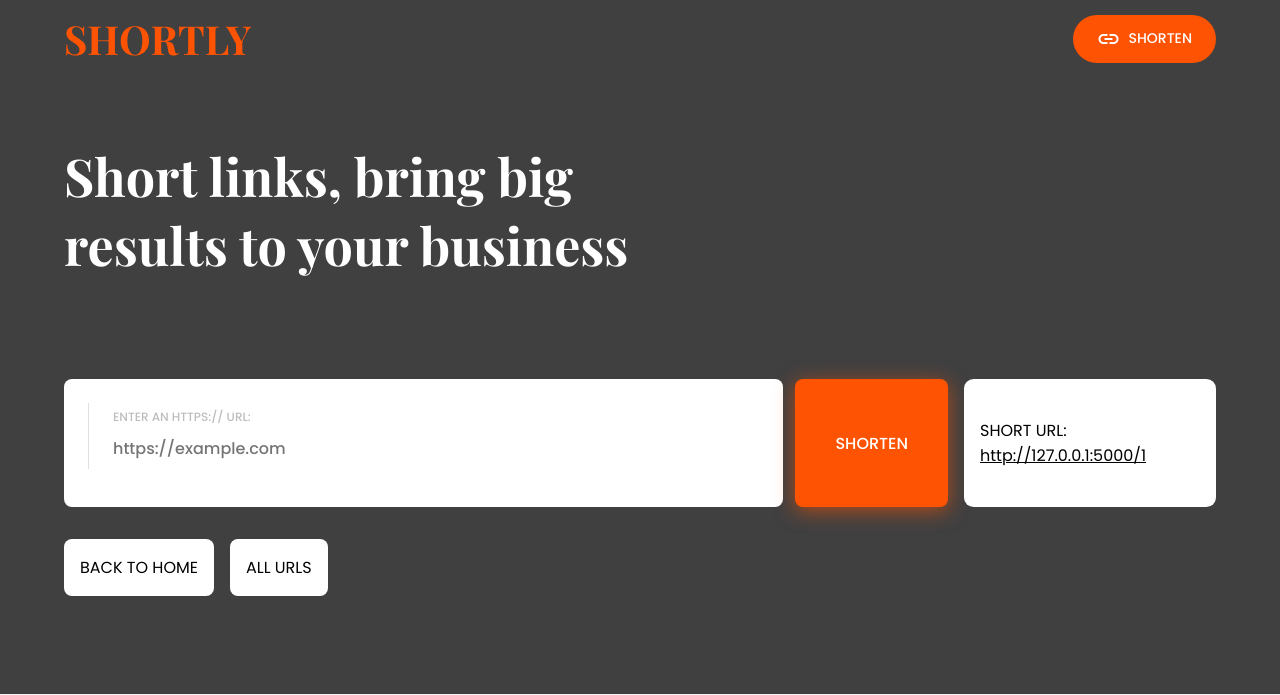
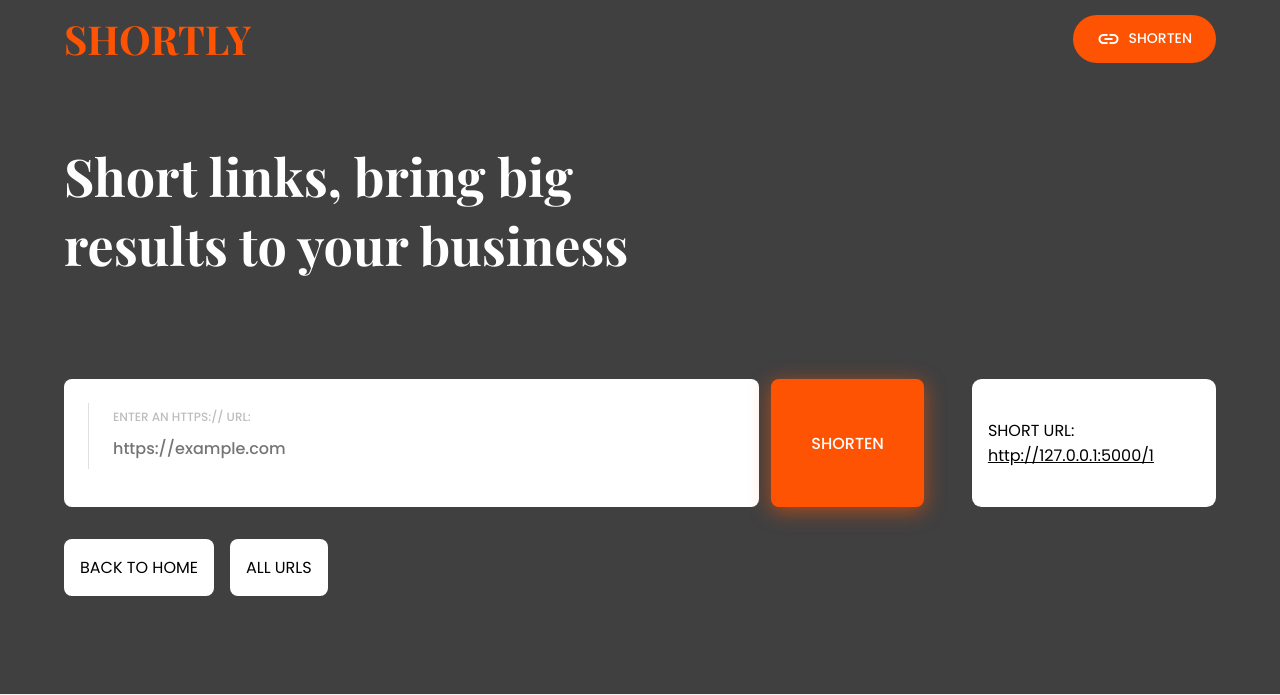
Before and after one commit to geraldelorm/shortly, a Flask app: page /display/1 in a window 1280 px wide. Shown: the top 695 px of the page. Run offline with Flask 2, Linux system fonts and the light colour scheme.

Commit message:
:white_check_mark:

```diff
--- a/static/css/index.css
+++ b/static/css/index.css
@@ -155,6 +155,7 @@ header h2 {
   .booking_button {
     margin-top: 0;
     margin-left: var(--space-sm);
+    margin-right: 3rem;
   }
 }
 
```
